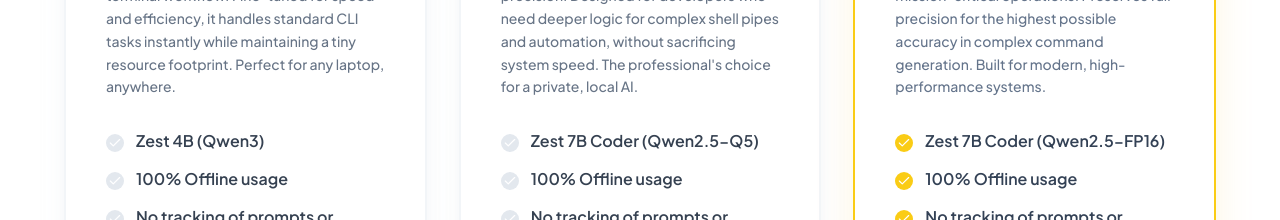
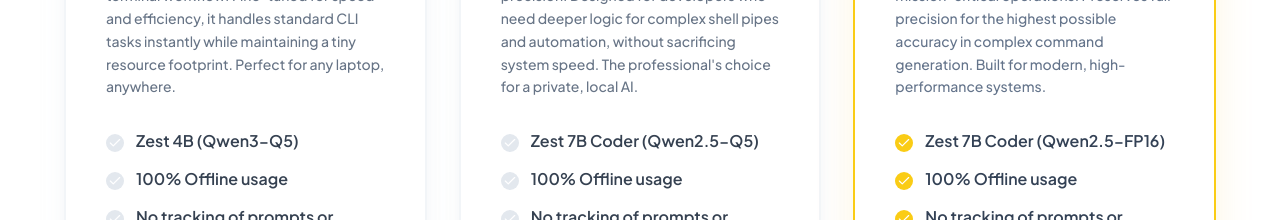
Before and after one commit to spicy-lemonade/zest-cli-web, a React (Vite) app: page / in a window 1280 px wide. Shown: the part 2900-3120 px from the top of the page. Built offline with nearby package versions, Linux system fonts and the light colour scheme.

Commit message:
:memo: Pricing card update

```diff
--- a/components/Pricing.tsx
+++ b/components/Pricing.tsx
@@ -165,7 +165,7 @@
             description="The essential companion for your daily terminal workflow. Fine-tuned for speed and efficiency, it handles standard CLI tasks instantly while maintaining a tiny resource footprint. Perfect for any laptop, anywhere."
             productType="lite"
             features={[
-              "Zest 4B (Qwen3)",
+              "Zest 4B (Qwen3-Q5)",
               "100% Offline usage",
               "No tracking of prompts or outputs",
               "No GPU required (CPU Optimized)",
```
